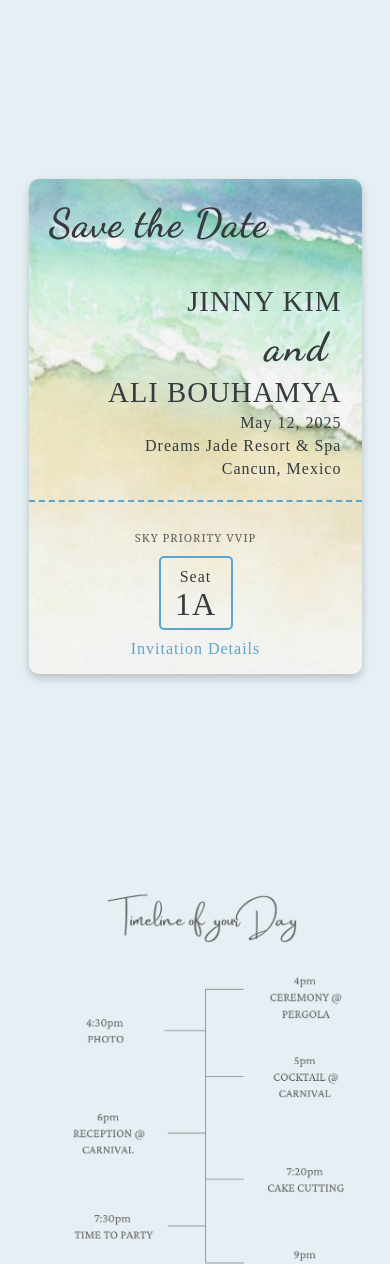
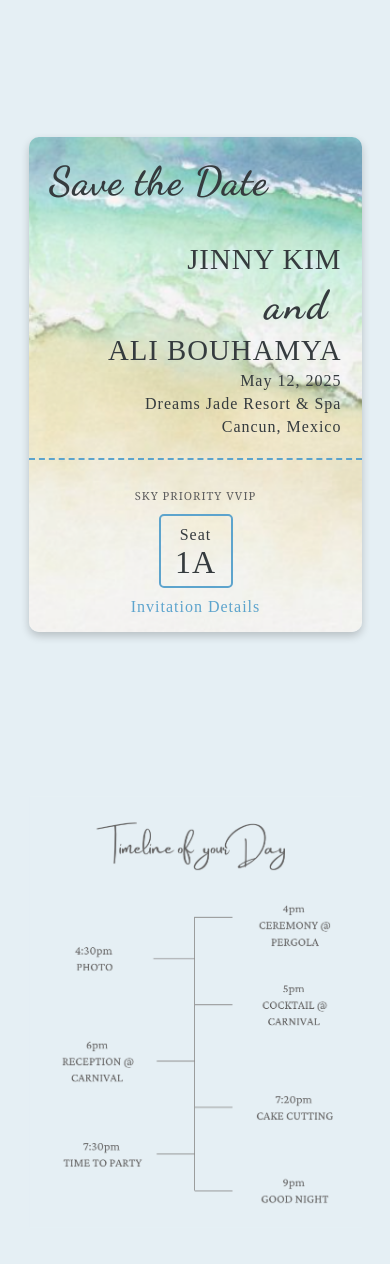
Before and after one commit to paiti94/Bouhamya-Celebration, a plain HTML site: page index.html in a window 390 px wide. Shown: the top 1264 px of the page. Drawn offline with Linux system fonts and the light colour scheme.

Commit message:
Update styles.css

```diff
--- a/styles.css
+++ b/styles.css
@@ -16,7 +16,7 @@ body {
 .timeline-container {
     width: 90%;
     margin: 39% auto 0;
-    padding: 30px;
+    /* padding: 30px; */
     position: relative;
     display: flex;
     justify-content: center;
@@ -243,7 +243,7 @@ hr{
 
   .ticket {
     flex-direction: column;
-    margin-top: 20vh;
+    margin-top: 15vh;
   }
 
   .left-section {
```
